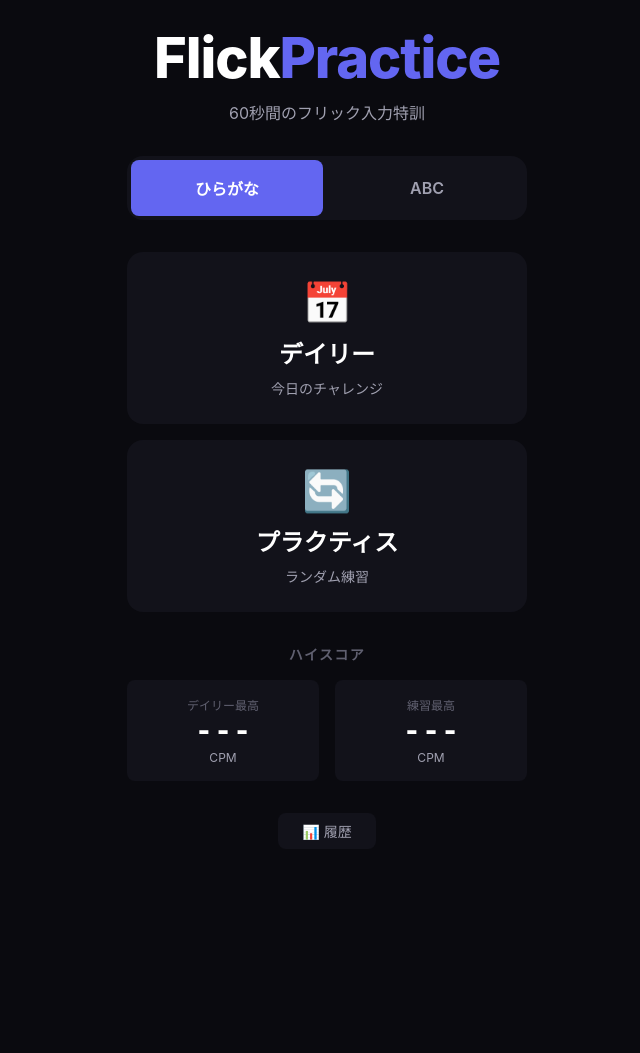
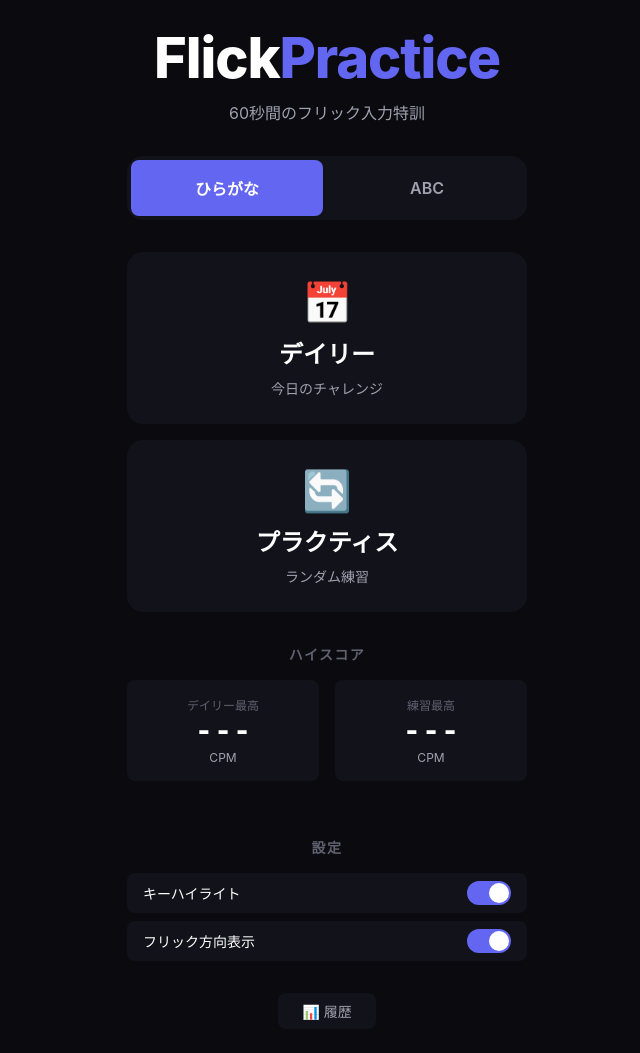
Before and after one commit to pecology/FlickPractice, a website built with Vite: page index.html in a window 1280 px wide. Shown: the whole page, without its empty margins (313-953 px from the left). Before the commit the page ends 873 px from the top, so only its background shows below. Built offline with nearby package versions, Linux system fonts and the light colour scheme.

Commit message:
feat: add user settings for key highlight and direction hints, update UI for settings management

```diff
--- a/public/config.json
+++ b/public/config.json
@@ -80,6 +80,10 @@
     "visibleCharsAfter": 20,
     "flickThreshold": 30
   },
+  "settings": {
+    "showKeyHighlight": true,
+    "showDirectionHints": true
+  },
   "ranking": {
     "S": 180,
     "A": 120,
--- a/src/main.ts
+++ b/src/main.ts
@@ -142,6 +142,10 @@ function getDefaultConfig(): Config {
       visibleCharsAfter: 20,
       flickThreshold: 30,
     },
+    settings: {
+      showKeyHighlight: true,
+      showDirectionHints: true,
+    },
     ranking: {
       S: 180,
       A: 120,
--- a/src/screens/game.ts
+++ b/src/screens/game.ts
@@ -2,6 +2,7 @@ import type { Screen, ScreenContext, ScreenData } from './index';
 import type { FlickStroke, GameMode, InputMode, GameResult, Config, FlickDirection } from '../types';
 import { CharacterGenerator } from '../engine/generator';
 import { FlickKeyboard } from '../engine/flickKeyboard';
+import { getSettings, type UserSettings } from '../storage/localStorage';
 
 interface GameData {
   gameMode: GameMode;
@@ -51,9 +52,13 @@ export class GameScreen implements Screen {
   // マウス操作用
   private activeKeyElement: HTMLElement | null = null;
 
+  // ユーザー設定
+  private userSettings: UserSettings;
+
   constructor(context: ScreenContext) {
     this.context = context;
     this.config = context.config;
+    this.userSettings = getSettings();
   }
 
   render(container: HTMLElement, data?: ScreenData): void {
@@ -148,8 +153,9 @@ export class GameScreen implements Screen {
     if (!this.keyboardEl || !this.flickKeyboard) return;
 
     const layout = this.flickKeyboard.getLayout();
+    const alwaysShowHints = this.userSettings.showDirectionHints;
 
-    let html = '<div class="keyboard-grid">';
+    let html = `<div class="keyboard-grid${alwaysShowHints ? ' show-hints-always' : ''}">`;
 
     layout.forEach((key, index) => {
       html += `
@@ -173,6 +179,7 @@ export class GameScreen implements Screen {
 
       element.addEventListener('touchstart', (e) => {
         e.preventDefault();
+        element.classList.add('touching');
         this.flickKeyboard?.handleTouchStart(e as TouchEvent, element);
       }, { passive: false });
 
@@ -183,13 +190,19 @@ export class GameScreen implements Screen {
 
       element.addEventListener('touchend', (e) => {
         e.preventDefault();
+        element.classList.remove('touching');
         this.flickKeyboard?.handleTouchEnd(e as TouchEvent, element);
       }, { passive: false });
+
+      element.addEventListener('touchcancel', () => {
+        element.classList.remove('touching');
+      });
 
       // マウスイベント（PC対応）
       element.addEventListener('mousedown', (e) => {
         e.preventDefault();
         this.activeKeyElement = element;
+        element.classList.add('touching');
         this.flickKeyboard?.handleMouseDown(e as MouseEvent, element);
       });
 
@@ -201,6 +214,7 @@ export class GameScreen implements Screen {
 
       element.addEventListener('mouseup', (e) => {
         if (this.activeKeyElement === element) {
+          element.classList.remove('touching');
           this.flickKeyboard?.handleMouseUp(e as MouseEvent, element);
           this.activeKeyElement = null;
         }
@@ -217,6 +231,7 @@ export class GameScreen implements Screen {
 
   private handleDocumentMouseUp = (e: MouseEvent): void => {
     if (this.activeKeyElement && this.flickKeyboard) {
+      this.activeKeyElement.classList.remove('touching');
       this.flickKeyboard.handleMouseUp(e, this.activeKeyElement);
       this.activeKeyElement = null;
     }
@@ -349,6 +364,9 @@ export class GameScreen implements Screen {
       key.classList.remove('next-key', 'dakuten-pending');
       key.removeAttribute('data-next-direction');
     });
+
+    // ハイライトがOFFの場合はここで終了
+    if (!this.userSettings.showKeyHighlight) return;
 
     // 濁点待ち状態の場合
     if (this.pendingBaseChar && this.pendingDakutenType) {
--- a/src/screens/top.ts
+++ b/src/screens/top.ts
@@ -1,7 +1,7 @@
 import type { Screen, ScreenContext } from './index';
 import type { InputMode } from '../types';
 import { dateToSeed, randomSeed } from '../engine/seededRandom';
-import { getDailyHighScore, getPracticeHighScore, getTodayDailyRecord } from '../storage/localStorage';
+import { getDailyHighScore, getPracticeHighScore, getTodayDailyRecord, getSettings, saveSettings } from '../storage/localStorage';
 
 /**
  * トップ画面
@@ -19,6 +19,7 @@ export class TopScreen implements Screen {
     const dailyHighScore = getDailyHighScore(this.currentInputMode);
     const practiceHighScore = getPracticeHighScore(this.currentInputMode);
     const todayRecord = getTodayDailyRecord(this.currentInputMode);
+    const settings = getSettings();
 
     container.innerHTML = `
       <div class="top-screen">
@@ -67,6 +68,22 @@ export class TopScreen implements Screen {
               </div>
             </div>
           </div>
+
+          <div class="settings-section">
+            <h2>設定</h2>
+            <div class="settings-list">
+              <label class="setting-item">
+                <span class="setting-label">キーハイライト</span>
+                <input type="checkbox" class="setting-checkbox" data-setting="showKeyHighlight" ${settings.showKeyHighlight ? 'checked' : ''}>
+                <span class="toggle-switch"></span>
+              </label>
+              <label class="setting-item">
+                <span class="setting-label">フリック方向表示</span>
+                <input type="checkbox" class="setting-checkbox" data-setting="showDirectionHints" ${settings.showDirectionHints ? 'checked' : ''}>
+                <span class="toggle-switch"></span>
+              </label>
+            </div>
+          </div>
         </main>
 
         <footer class="top-footer">
@@ -106,6 +123,16 @@ export class TopScreen implements Screen {
     historyBtn?.addEventListener('click', () => {
       this.context.navigateTo('history');
     });
+
+    // 設定チェックボックス
+    const settingCheckboxes = container.querySelectorAll('.setting-checkbox');
+    settingCheckboxes.forEach(checkbox => {
+      checkbox.addEventListener('change', (e) => {
+        const target = e.target as HTMLInputElement;
+        const settingName = target.getAttribute('data-setting') as 'showKeyHighlight' | 'showDirectionHints';
+        saveSettings({ [settingName]: target.checked });
+      });
+    });
   }
 
   private startDaily(): void {
--- a/src/storage/localStorage.ts
+++ b/src/storage/localStorage.ts
@@ -114,3 +114,43 @@ export function getRecentScores(inputMode: InputMode, count: number = 10): GameR
 export function generateId(): string {
   return `${Date.now()}-${Math.random().toString(36).substring(2, 9)}`;
 }
+
+// ---- 設定関連 ----
+
+const SETTINGS_KEY = 'flickpractice_settings';
+
+export interface UserSettings {
+  showKeyHighlight: boolean;
+  showDirectionHints: boolean;
+}
+
+const DEFAULT_SETTINGS: UserSettings = {
+  showKeyHighlight: true,
+  showDirectionHints: true,
+};
+
+/**
+ * ユーザー設定を取得
+ */
+export function getSettings(): UserSettings {
+  try {
+    const data = localStorage.getItem(SETTINGS_KEY);
+    if (!data) return { ...DEFAULT_SETTINGS };
+    return { ...DEFAULT_SETTINGS, ...JSON.parse(data) };
+  } catch {
+    return { ...DEFAULT_SETTINGS };
+  }
+}
+
+/**
+ * ユーザー設定を保存
+ */
+export function saveSettings(settings: Partial<UserSettings>): void {
+  try {
+    const current = getSettings();
+    const updated = { ...current, ...settings };
+    localStorage.setItem(SETTINGS_KEY, JSON.stringify(updated));
+  } catch {
+    console.error('Failed to save settings');
+  }
+}
--- a/src/styles/main.css
+++ b/src/styles/main.css
@@ -275,6 +275,76 @@ button {
   color: var(--text-secondary);
 }
 
+/* Settings Section */
+.settings-section {
+  text-align: center;
+  width: 100%;
+  margin-top: var(--spacing-lg);
+}
+
+.settings-section h2 {
+  font-size: 0.875rem;
+  color: var(--text-muted);
+  text-transform: uppercase;
+  letter-spacing: 0.1em;
+  margin-bottom: var(--spacing-md);
+}
+
+.settings-list {
+  display: flex;
+  flex-direction: column;
+  gap: var(--spacing-sm);
+}
+
+.setting-item {
+  display: flex;
+  align-items: center;
+  justify-content: space-between;
+  padding: var(--spacing-sm) var(--spacing-md);
+  background: var(--bg-secondary);
+  border-radius: var(--radius-md);
+  cursor: pointer;
+}
+
+.setting-label {
+  font-size: 0.875rem;
+  color: var(--text-primary);
+}
+
+.setting-checkbox {
+  display: none;
+}
+
+.toggle-switch {
+  width: 44px;
+  height: 24px;
+  background: var(--bg-tertiary);
+  border-radius: var(--radius-full);
+  position: relative;
+  transition: background var(--transition-normal);
+}
+
+.toggle-switch::after {
+  content: '';
+  position: absolute;
+  top: 2px;
+  left: 2px;
+  width: 20px;
+  height: 20px;
+  background: var(--text-muted);
+  border-radius: 50%;
+  transition: transform var(--transition-normal), background var(--transition-normal);
+}
+
+.setting-checkbox:checked + .toggle-switch {
+  background: var(--accent-primary);
+}
+
+.setting-checkbox:checked + .toggle-switch::after {
+  transform: translateX(20px);
+  background: var(--text-primary);
+}
+
 /* Footer */
 .top-footer {
   margin-top: auto;
@@ -520,6 +590,24 @@ button {
   position: absolute;
   font-size: 0.625rem;
   color: var(--text-muted);
+  opacity: 0;
+  transition: opacity var(--transition-fast);
+}
+
+/* 設定ON: 常に表示 */
+.keyboard-grid.show-hints-always .key-up,
+.keyboard-grid.show-hints-always .key-down,
+.keyboard-grid.show-hints-always .key-left,
+.keyboard-grid.show-hints-always .key-right {
+  opacity: 1;
+}
+
+/* 設定OFF: タッチ中のみ方向文字を表示 */
+.flick-key.touching .key-up,
+.flick-key.touching .key-down,
+.flick-key.touching .key-left,
+.flick-key.touching .key-right {
+  opacity: 1;
 }
 
 .key-up {
--- a/src/types/index.ts
+++ b/src/types/index.ts
@@ -81,6 +81,10 @@ export interface Config {
     visibleCharsAfter: number;
     flickThreshold: number;  // フリック判定の閾値（ピクセル）
   };
+  settings: {
+    showKeyHighlight: boolean;  // 次のキーのハイライト表示
+    showDirectionHints: boolean;  // 上下左右の入力文字プレビュー
+  };
   ranking: {
     S: number;
     A: number;
```
